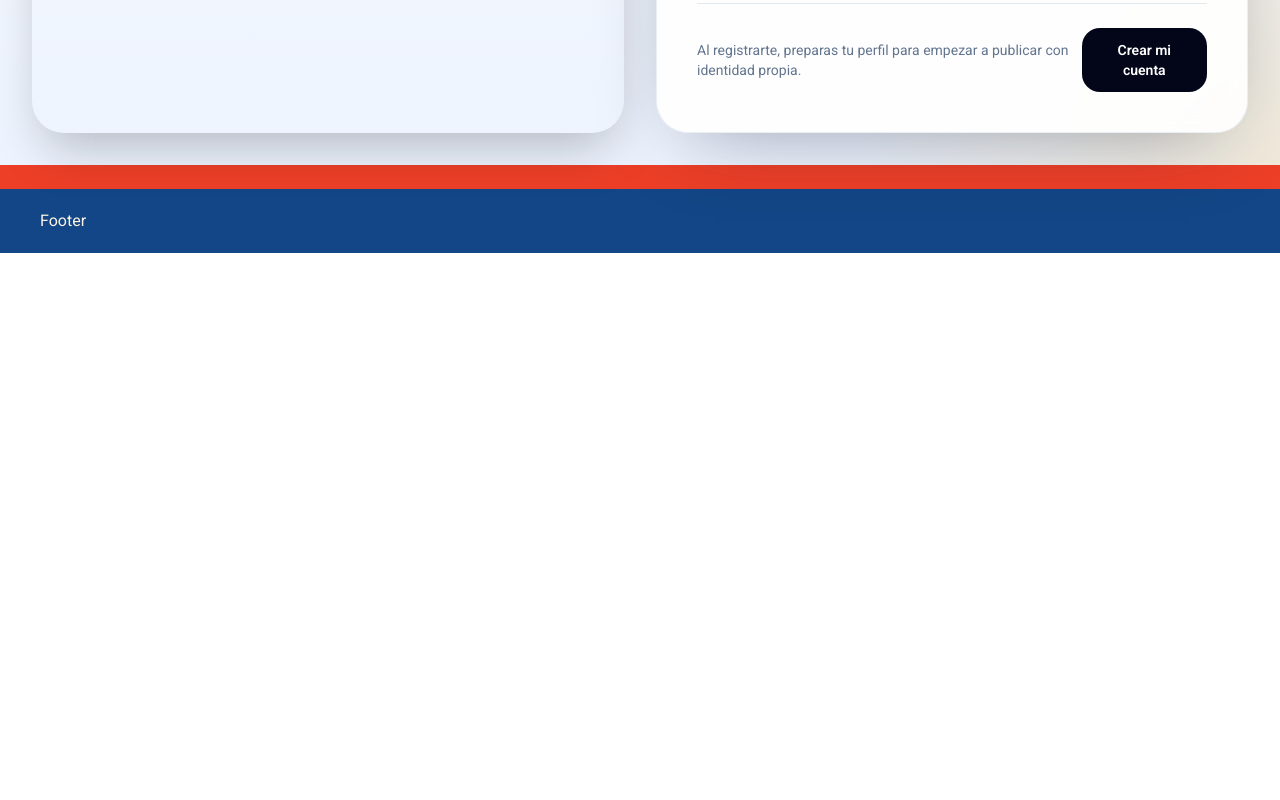
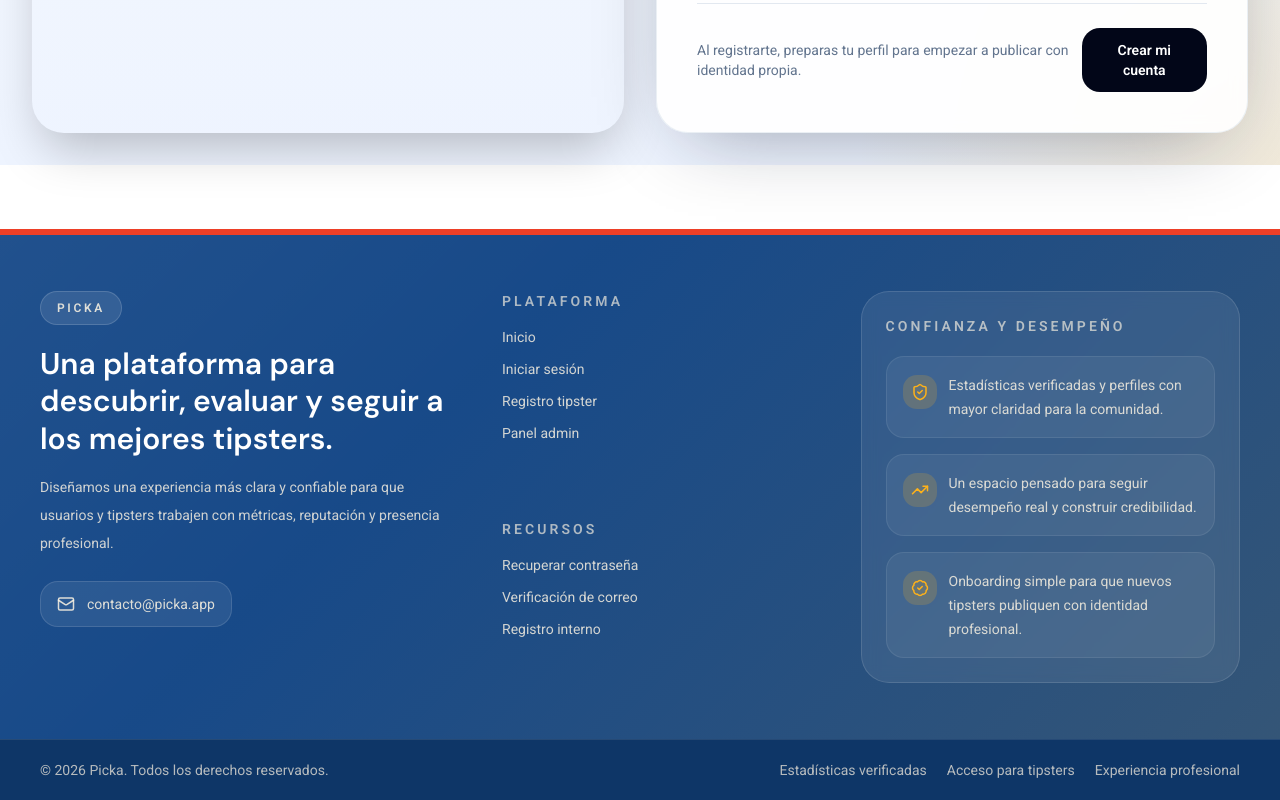
Before and after one commit to samuel-mc/picka2, a React (Vite) app: page /registro in a window 1280 px wide. Shown: the part 729-1529 px from the top of the page. Before the commit the page ends 982 px from the top, so only its background shows below. Built offline with nearby package versions, Linux system fonts and the light colour scheme.

Commit message:
feat: Enhance Footer component with structured sections and trust points, and improve error handling in TipsterSignup for better user feedback.

```diff
--- a/src/components/common/Footer/index.tsx
+++ b/src/components/common/Footer/index.tsx
@@ -1,16 +1,117 @@
+import { Link } from "react-router-dom";
+import { BadgeCheck, Mail, ShieldCheck, TrendingUp } from "lucide-react";
 
+const footerSections = [
+  {
+    title: "Plataforma",
+    links: [
+      { label: "Inicio", to: "/" },
+      { label: "Iniciar sesión", to: "/login" },
+      { label: "Registro tipster", to: "/registro" },
+      { label: "Panel admin", to: "/admin/login" },
+    ],
+  },
+  {
+    title: "Recursos",
+    links: [
+      { label: "Recuperar contraseña", to: "/recuperar-contrasenia" },
+      { label: "Verificación de correo", to: "/auth/verify-email" },
+      { label: "Registro interno", to: "/admin/registro" },
+    ],
+  },
+];
+
+const trustPoints = [
+  {
+    icon: ShieldCheck,
+    text: "Estadísticas verificadas y perfiles con mayor claridad para la comunidad.",
+  },
+  {
+    icon: TrendingUp,
+    text: "Un espacio pensado para seguir desempeño real y construir credibilidad.",
+  },
+  {
+    icon: BadgeCheck,
+    text: "Onboarding simple para que nuevos tipsters publiquen con identidad profesional.",
+  },
+];
 
 const Footer = () => {
   return (
-    <footer className='bg-primaryBlue'>
-      <div className='h-6 bg-secondaryBlue'></div>
-      {/* Inicia contenido */}
-      <div className='py-5 px-10 text-light'>
-        Footer
+    <footer className="mt-16 overflow-hidden bg-primaryBlue text-light">
+      <div className="h-1.5 bg-secondaryBlue" />
+      <div className="bg-[linear-gradient(135deg,rgba(255,255,255,0.06)_0%,rgba(255,255,255,0.02)_35%,rgba(254,178,26,0.14)_100%)]">
+        <div className="mx-auto grid max-w-7xl gap-12 px-6 py-14 sm:px-8 lg:grid-cols-[1.2fr_0.9fr_1.1fr] lg:px-10">
+          <div>
+            <div className="inline-flex items-center gap-2 rounded-full border border-white/15 bg-white/10 px-4 py-2 text-xs font-semibold uppercase tracking-[0.22em] text-light/85">
+              Picka
+            </div>
+            <h2 className="mt-5 max-w-md text-3xl font-semibold leading-tight text-white">
+              Una plataforma para descubrir, evaluar y seguir a los mejores tipsters.
+            </h2>
+            <p className="mt-4 max-w-xl text-sm leading-7 text-light/80">
+              Diseñamos una experiencia más clara y confiable para que usuarios y tipsters trabajen con métricas, reputación y presencia profesional.
+            </p>
+            <div className="mt-6 inline-flex items-center gap-3 rounded-2xl border border-white/12 bg-white/8 px-4 py-3 text-sm text-light/85">
+              <Mail size={18} />
+              contacto@picka.app
+            </div>
+          </div>
+
+          <div className="grid gap-8 sm:grid-cols-2 lg:grid-cols-1">
+            {footerSections.map((section) => (
+              <div key={section.title}>
+                <h3 className="text-sm font-semibold uppercase tracking-[0.22em] text-light/65">
+                  {section.title}
+                </h3>
+                <nav className="mt-4 flex flex-col gap-3">
+                  {section.links.map((link) => (
+                    <Link
+                      key={link.label}
+                      to={link.to}
+                      className="text-sm text-light/82 transition hover:text-white"
+                    >
+                      {link.label}
+                    </Link>
+                  ))}
+                </nav>
+              </div>
+            ))}
+          </div>
+
+          <div className="rounded-[1.75rem] border border-white/12 bg-white/8 p-6 backdrop-blur-sm">
+            <h3 className="text-sm font-semibold uppercase tracking-[0.22em] text-light/65">
+              Confianza y desempeño
+            </h3>
+            <div className="mt-5 space-y-4">
+              {trustPoints.map(({ icon: Icon, text }) => (
+                <div
+                  key={text}
+                  className="flex items-start gap-3 rounded-2xl border border-white/8 bg-white/6 p-4"
+                >
+                  <div className="mt-0.5 rounded-xl bg-[rgba(254,178,26,0.18)] p-2 text-[#FEB21A]">
+                    <Icon size={18} />
+                  </div>
+                  <p className="text-sm leading-6 text-light/82">{text}</p>
+                </div>
+              ))}
+            </div>
+          </div>
+        </div>
       </div>
-      {/* Termine contenido */}
+
+      <div className="border-t border-white/10 bg-[rgba(6,23,47,0.35)]">
+        <div className="mx-auto flex max-w-7xl flex-col gap-3 px-6 py-5 text-sm text-light/70 sm:px-8 md:flex-row md:items-center md:justify-between lg:px-10">
+          <p>© 2026 Picka. Todos los derechos reservados.</p>
+          <div className="flex flex-wrap gap-5">
+            <span>Estadísticas verificadas</span>
+            <span>Acceso para tipsters</span>
+            <span>Experiencia profesional</span>
+          </div>
+        </div>
+      </div>
     </footer>
-  )
-}
+  );
+};
 
-export default Footer
+export default Footer;
--- a/src/pages/auth/TipsterSignup/index.tsx
+++ b/src/pages/auth/TipsterSignup/index.tsx
@@ -70,11 +70,18 @@ export const TipsterSignup = () => {
       await api.post("/auth/register-tipster", payload);
       toast.success("Tipster creado correctamente", { duration: 5000 });
       navigate("/login", { replace: true });
-    } catch (error: any) {
+    } catch (error: unknown) {
       console.error("Error en registro:", error);
-      toast.error(
-        error?.response?.data?.message || "Error al generar el tipster"
-      );
+      const apiMessage =
+        axios.isAxiosError(error) &&
+        error.response?.data &&
+        typeof error.response.data === "object" &&
+        "message" in error.response.data
+          ? String(
+              (error.response.data as { message?: unknown }).message ?? ""
+            )
+          : "";
+      toast.error(apiMessage || "Error al generar el tipster");
     } finally {
       setIsLoading(false);
     }
```
